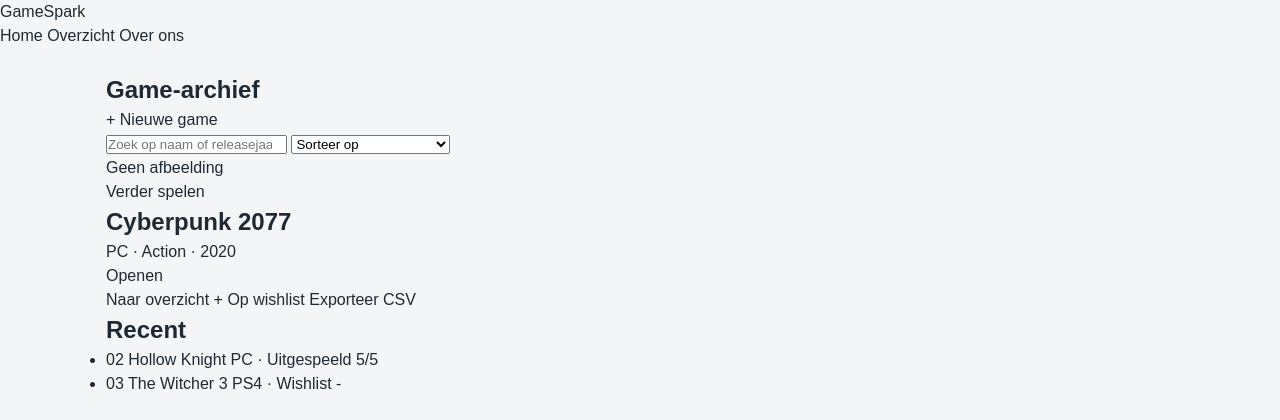
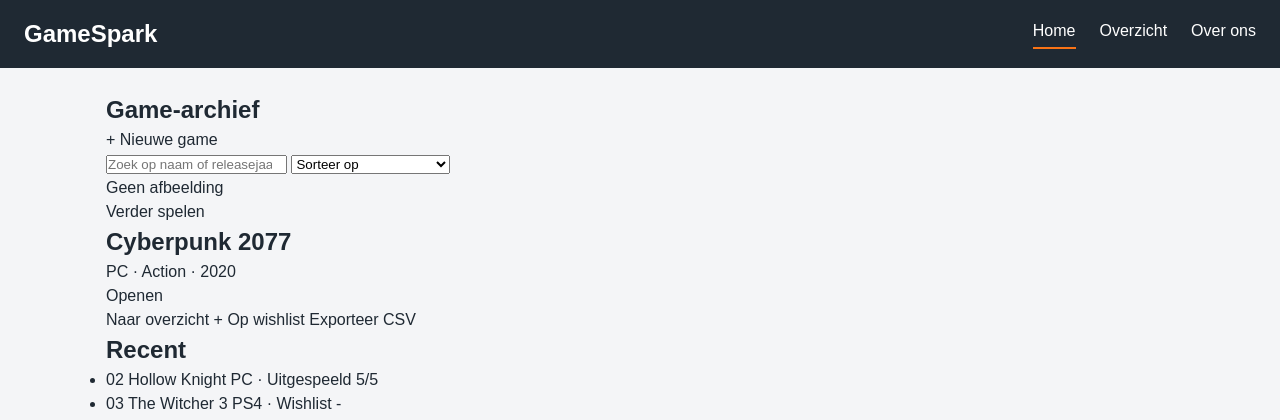
Before and after one commit to SkalitzBlacksmith/GameSpark, a PHP site: page /index.html in a window 1280 px wide. Shown: the top 420 px of the page. Run offline with PHP 8.4, Linux system fonts and the light colour scheme.

Commit message:
Added header + nav styling

```diff
--- a/public_html/css/style.css
+++ b/public_html/css/style.css
@@ -26,3 +26,32 @@ a {
     padding: 24px 16px;
     flex: 1;
 }
+
+.header {
+    background-color: #1f2933;
+    color: #ffffff;
+    padding: 16px 24px;
+    display: flex;
+    justify-content: space-between;
+    align-items: center;
+}
+
+.logo {
+    font-size: 24px;
+    font-weight: bold;
+}
+
+.nav {
+    display: flex;
+    gap: 24px;
+}
+
+.nav a {
+    padding-bottom: 4px;
+    border-bottom: 2px solid transparent;
+}
+
+.nav a:hover,
+.nav a.actief {
+    border-bottom-color: #f97316;
+}
```
